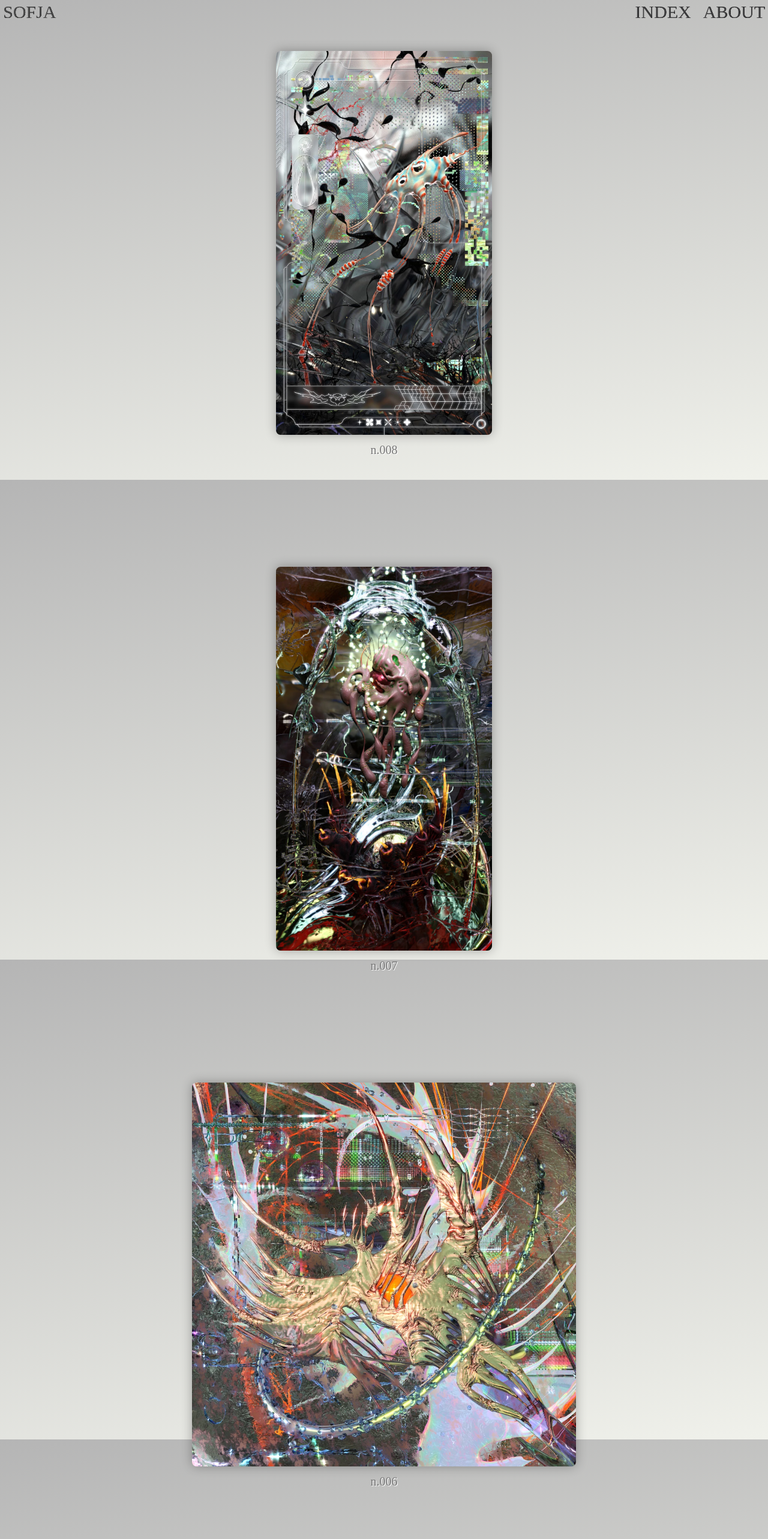
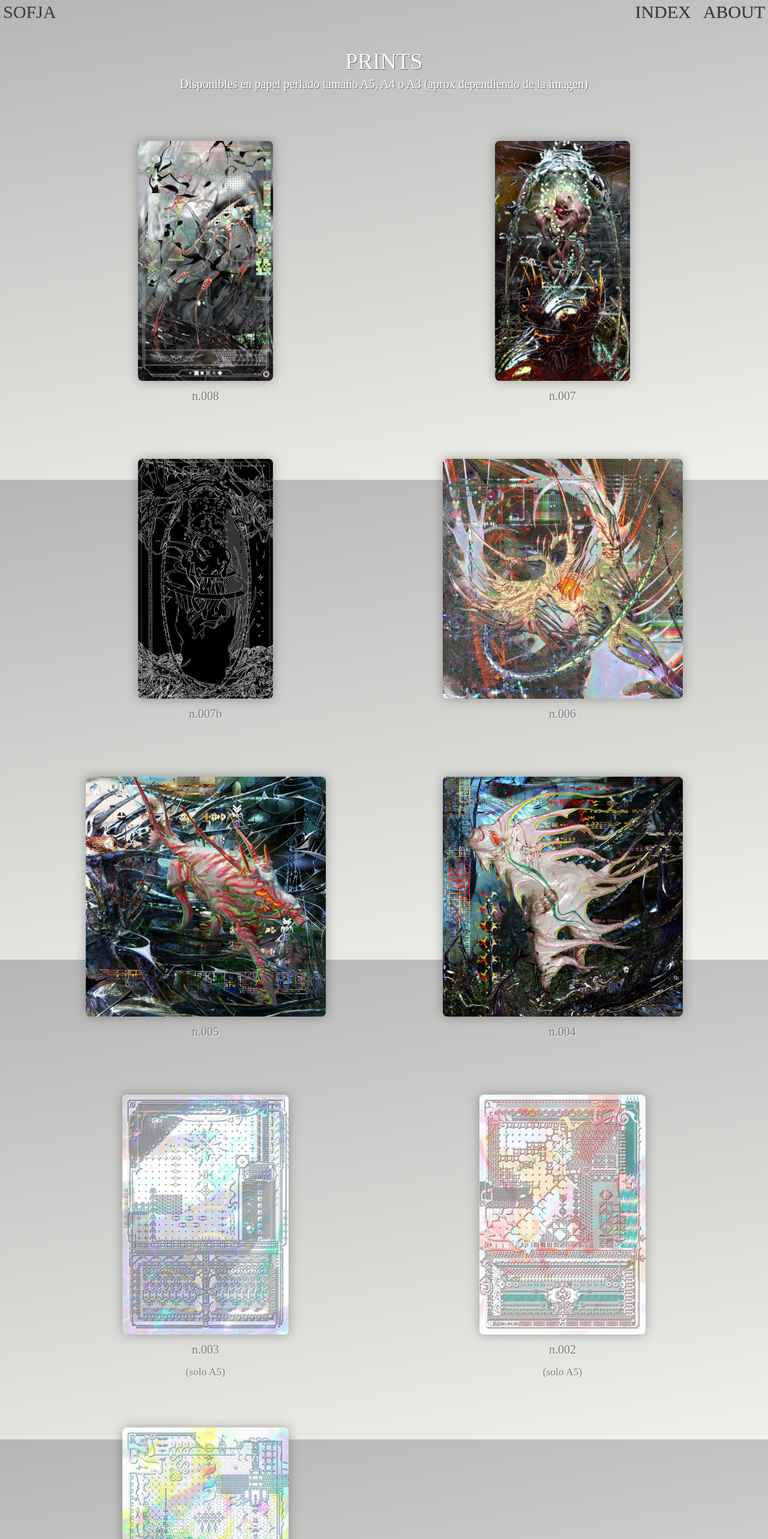
Before and after one commit to sofffja/sofja.uno, a React (Vite) app: page /prints in a window 1280 px wide. Shown: the top 2566 px of the page at 60% size. Built offline with nearby package versions, Linux system fonts and the light colour scheme; a web font is replaced by a local one.

Commit message:
Reorder images and change Prints section display

```diff
--- a/src/components/Prints.jsx
+++ b/src/components/Prints.jsx
@@ -6,27 +6,48 @@ export default function Prints() {
     // { title: 'n.009', img: 'flor.webp', text: '' },
     { title: 'n.008', img: 'n011.webp', text: '' },
     { title: 'n.007', img: 'n009.webp', text: '' },
+    { title: 'n.007b', img: 'anew-tar04.webp', text: '' },
     { title: 'n.006', img: 'n008.webp', text: '' },
     { title: 'n.005', img: 'n007.webp', text: '' },
     { title: 'n.004', img: 'n006.webp', text: '' },
-    { title: 'n.003', img: 'c001.webp', text: '' },
-    { title: 'n.002', img: 'c002.webp', text: '' },
-    { title: 'n.001', img: 'c003.webp', text: '' },
+    { title: 'n.003', img: 'c001.webp', text: '(solo A5)' },
+    { title: 'n.002', img: 'c002.webp', text: '(solo A5)' },
+    { title: 'n.001', img: 'c003.webp', text: '(solo A5)' },
   ];
 
   return (
-    <>
     <motion.div
+      className="mt-16 text-[#fff] text-center"
       initial={{ opacity: 0 }}
       animate={{ opacity: 1 }}
       exit={{ opacity: 0 }}
-        className="flex flex-col text-center pb-16"
     >
+      <div className="drop-shadow-[1px_1px_0px_rgba(0,0,0,0.5)]">
+        <h1 className="text-3xl">PRINTS</h1>
+        <p>
+          Disponibles en papel perlado tamaño A5, A4 o A3 (aprox dependiendo de
+          la imagen)
+        </p>
+        {/* <p>Numerados del 1 al 20</p> */}
+      </div>
+      <div className="grid grid-cols-[repeat(auto-fit,minmax(330px,1fr))] mx-auto max-w-8xl gap-16 p-16 text-center">
         {obras.map((obra, index) => (
-          <Obra key={obra.title + index} obra={obra} />
+          <div
+            key={obra.title + index}
+            className="items-center justify-center w-full text-[#777] flex flex-col gap-2"
+          >
+            <img
+              src={`media/${obra.img}`}
+              alt={obra.title}
+              className={`rounded-md shadow-[0_0_18px_0_rgba(0,0,0,0.3)] max-h-[50vh] h-auto max-w-2/3 lg:max-w-2/5`}
+            />
+            <p className="drop-shadow-[1px_1px_0px_#fff] ">{obra.title}</p>
+            <p className="drop-shadow-[1px_1px_0px_#fff] whitespace-pre-line text-sm">
+              {obra.text}
+            </p>
+          </div>
         ))}
-        <div>✼</div>
+      </div>
     </motion.div>
-    </>
   );
 }
```
Lines whose indentation alone changed are shown as unchanged.
